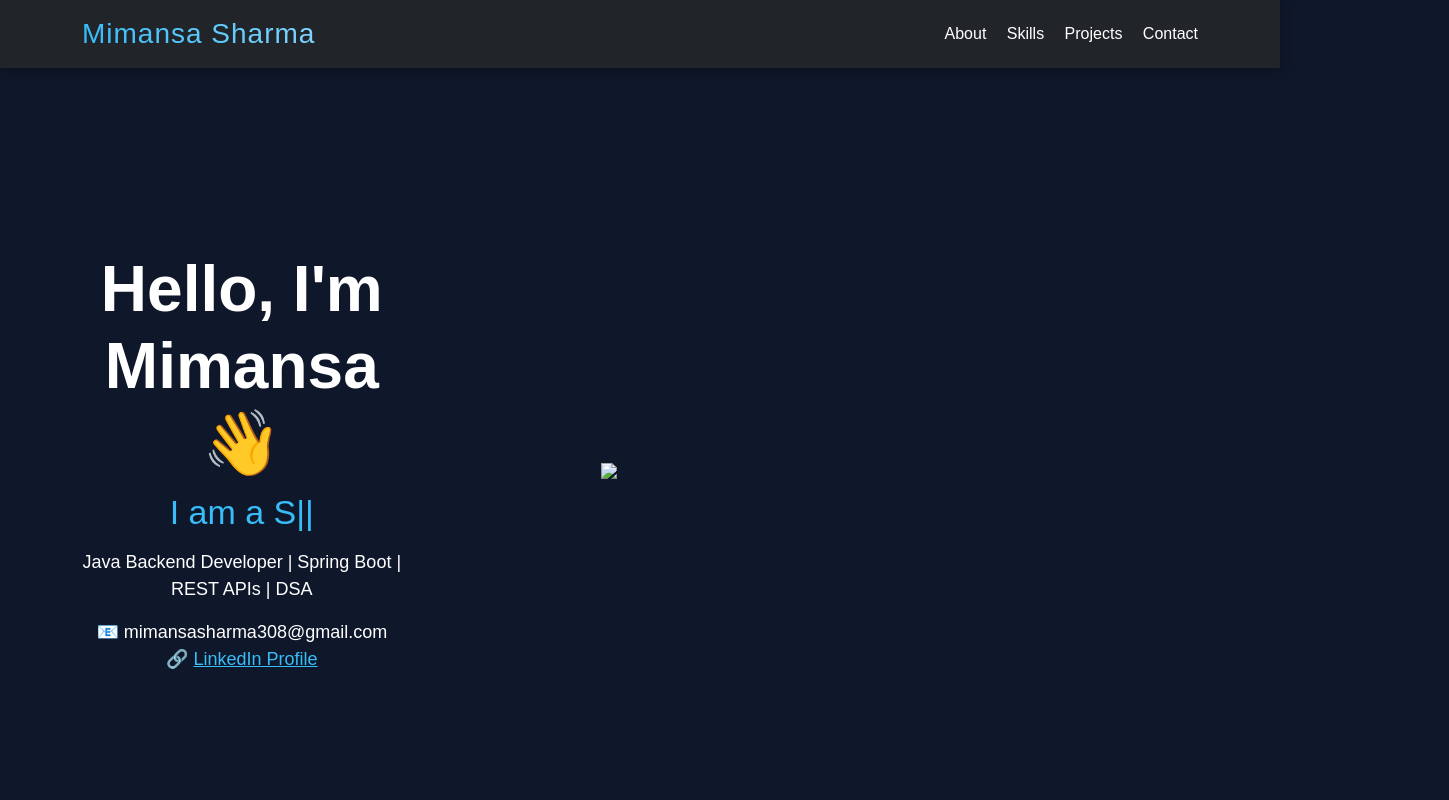
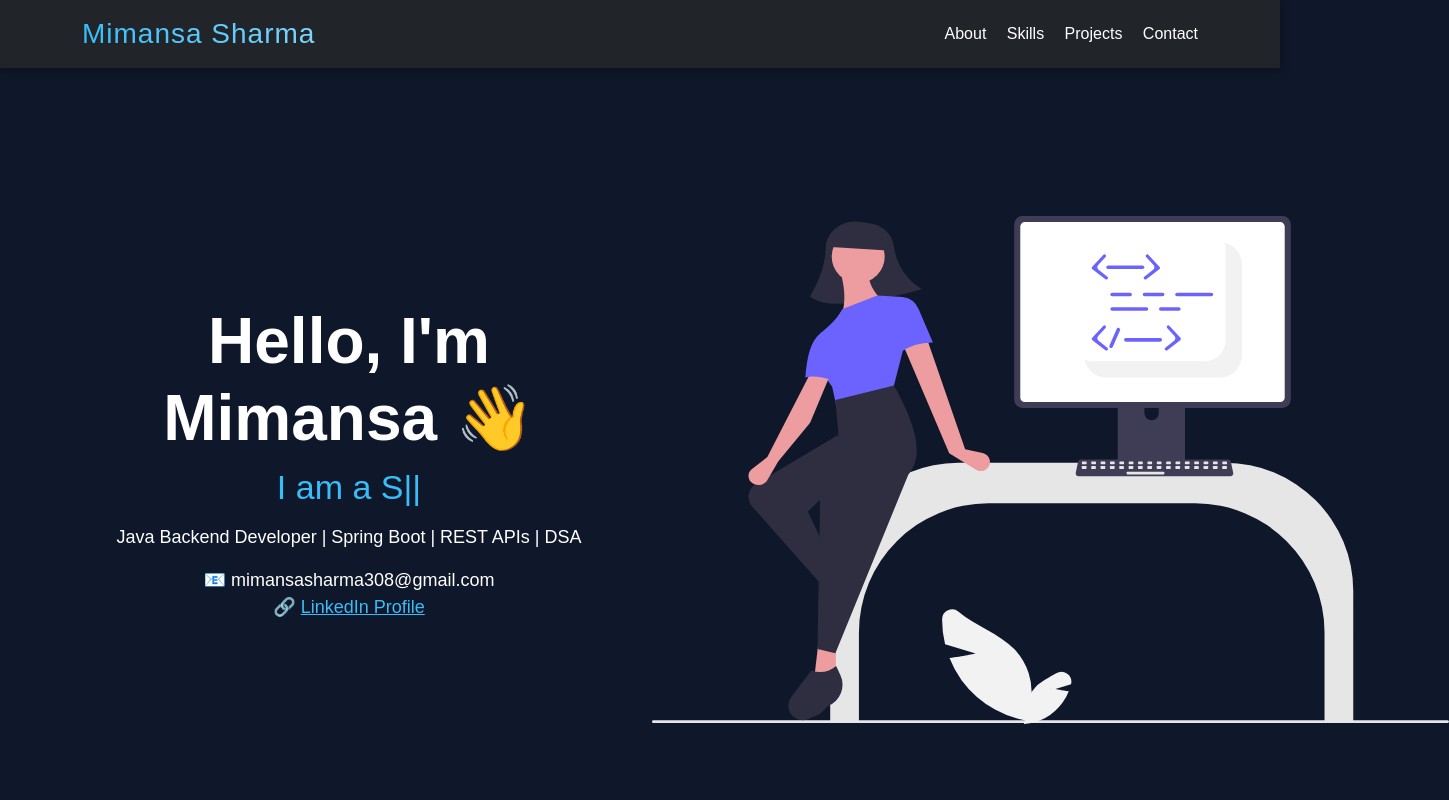
Before and after one commit to mimansasharma308-hash/portfolio, a plain HTML site: page index.html in a window 1280 px wide. Shown: the top 800 px of the page, 1449 px wide, since content can reach past the window. Drawn offline with nearby package versions, Linux system fonts and the light colour scheme; files that its build step writes are made by us from their sources.

Commit message:
Update index.html

```diff
--- a/index.html
+++ b/index.html
@@ -65,8 +65,7 @@ LinkedIn Profile
 
 <div class="col-md-6 text-center">
 
-<img src="images/dev-girl.svg" class="hero-img">
-
+<img src="dev-girl.svg" alt="developer illustration">
 </div>
 
 </div>
```
